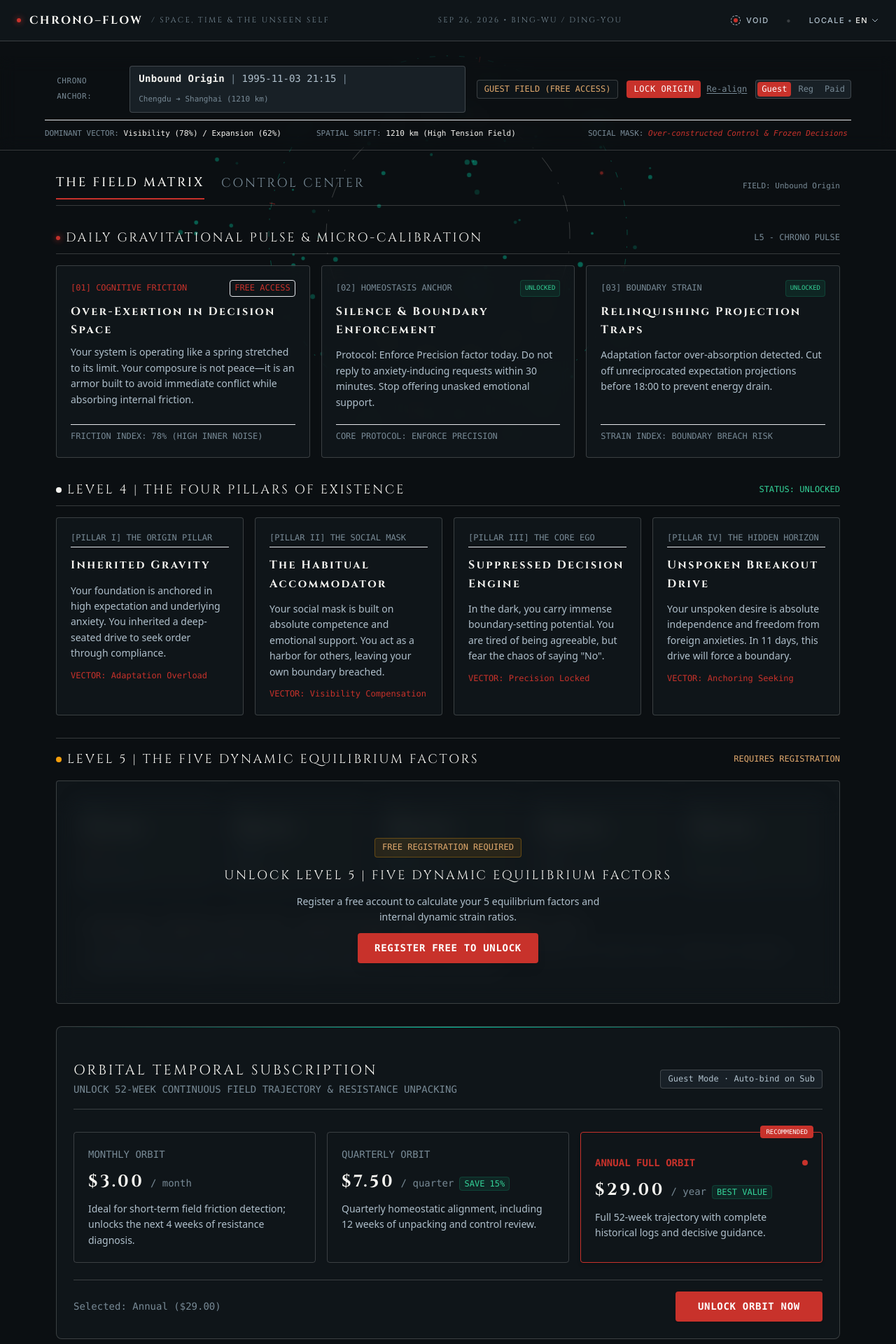
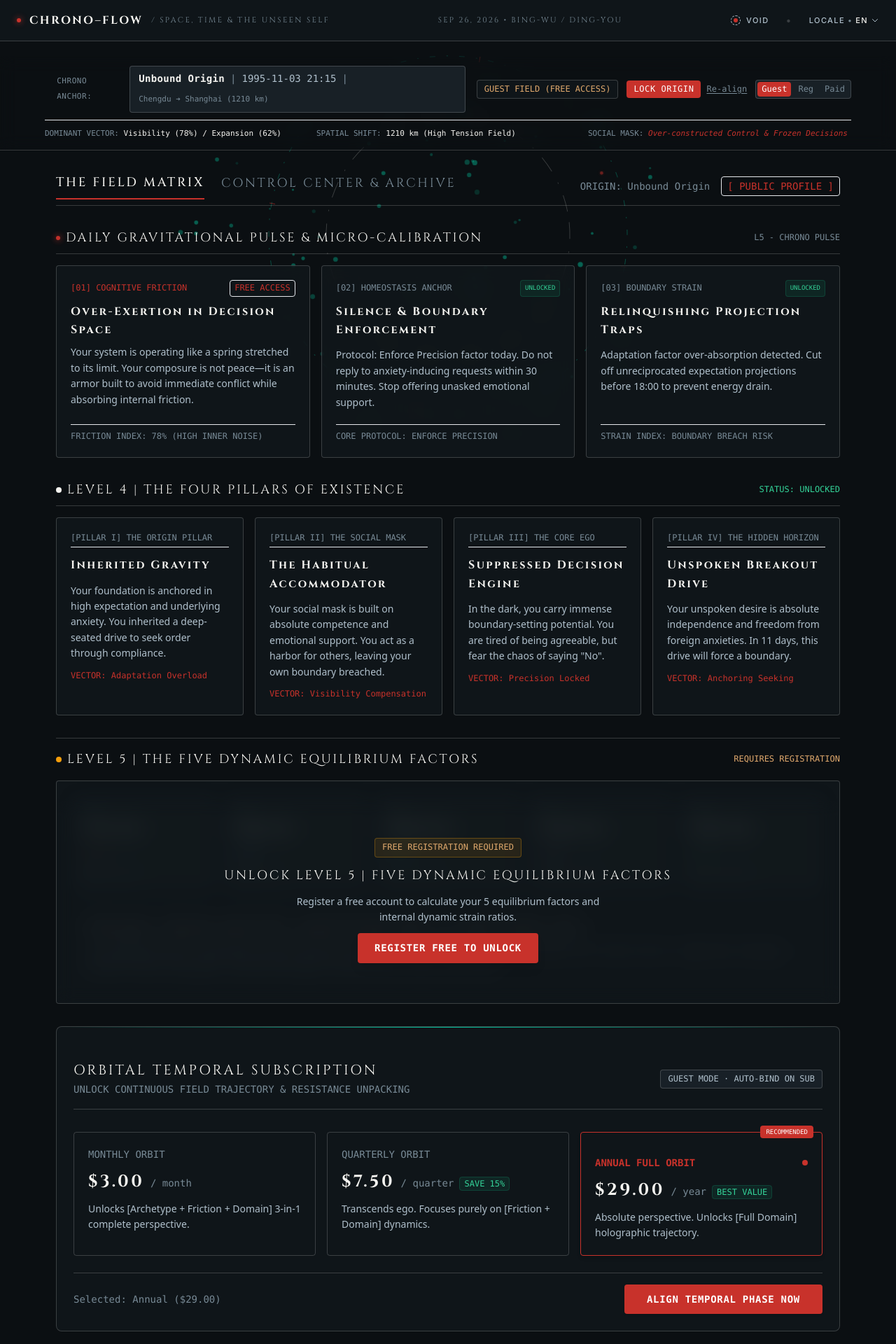
Before and after one commit to wxu198024-art/chrono-flow, a Next.js app: page /dashboard in a window 1280 px wide. Shown: the top 1920 px of the page at 70% size. Built offline with nearby package versions, Linux system fonts and the light colour scheme.

Commit message:
Update page.tsx

```diff
--- a/app/dashboard/page.tsx
+++ b/app/dashboard/page.tsx
@@ -14,18 +14,20 @@ export default function DashboardPage() {
   const isEn = currentLang === 'en';
   const isTW = currentLang === 'zh-TW' || currentLang === 'zh-HK' || currentLang === 'tw';
 
-  // 1. 用户状态：guest(游客) | registered(已注册) | subscribed(付费解锁)
-  const [userState, setUserState] = useState<'guest' | 'registered' | 'subscribed'>('guest');
+  // 1. 用户状态扩展：guest | registered | subscribed_month | subscribed_quarter | subscribed_year
+  type UserRoleState = 'guest' | 'registered' | 'subscribed_month' | 'subscribed_quarter' | 'subscribed_year';
+  const [userState, setUserState] = useState<UserRoleState>('guest');
   const [activeTab, setActiveTab] = useState<'field' | 'control'>('field');
 
-  // 2. 选中的订阅周期：month(月) | quarter(季) | year(年)
+  // 2. 选中的订阅周期：month(月·者局域) | quarter(季·无我) | year(年·天道)
   const [selectedPlan, setSelectedPlan] = useState<'month' | 'quarter' | 'year'>('year');
 
-  // 3. 读取主页输入的真实原点资料
+  // 3. 读取主页输入的真实原点资料与 Node ID
   const [userData, setUserData] = useState({
     name: '',
     birthDate: '',
     birthTime: '',
+    nodeId: 'NODE-8F92',
   });
 
   useEffect(() => {
@@ -34,9 +36,10 @@ export default function DashboardPage() {
       if (stored) {
         const parsed = JSON.parse(stored);
         setUserData({
-          name: parsed.name || (isEn ? 'Seeker' : '探索者'),
+          name: parsed.name || (isEn ? 'Seeker' : isTW ? '探索者' : '探索者'),
           birthDate: parsed.birthDate || '--',
           birthTime: parsed.birthTime || '--',
+          nodeId: parsed.nodeId || 'NODE-8F92',
         });
         return;
       }
@@ -48,6 +51,7 @@ export default function DashboardPage() {
       name: isEn ? 'Unbound Origin' : isTW ? '未綁定原點' : '未绑定原点',
       birthDate: '--',
       birthTime: '--',
+      nodeId: 'NODE-8F92',
     });
   }, [isEn, isTW]);
 
@@ -60,30 +64,34 @@ export default function DashboardPage() {
   const handleRegisterSuccess = (e: React.FormEvent) => {
     e.preventDefault();
     if (!authEmail) return;
-    setUserState('registered'); // 变为已注册，订阅栏依然保留
+    setUserState('registered');
     setShowAuthModal(false);
   };
 
-  // 模拟付费逻辑
+  // 模拟高维相位校准付费逻辑
   const handlePaySuccess = () => {
-    setUserState('subscribed'); // 变为已订阅，订阅栏消失，显示全量页面
+    if (selectedPlan === 'month') setUserState('subscribed_month');
+    else if (selectedPlan === 'quarter') setUserState('subscribed_quarter');
+    else setUserState('subscribed_year');
   };
+
+  const isSubscribed = userState.startsWith('subscribed');
 
   return (
     <div className="min-h-screen bg-[var(--bg-main)] text-[var(--text-primary)] font-sans antialiased transition-colors duration-300 pb-20">
 
       {/* 1. 顶部常驻区域：场域原点依据与碰撞 HEADER */}
       <FieldHeader
-        userRole={userState}
-        onRoleChange={(role) => setUserState(role)}
+        userRole={isSubscribed ? 'subscribed' : (userState as 'guest' | 'registered')}
+        onRoleChange={(role) => setUserState(role as UserRoleState)}
         onTriggerRegister={() => setShowAuthModal(true)}
       />
 
       {/* 2. 主场域内容区 */}
       <main className="max-w-6xl mx-auto px-4 pt-8 space-y-8">
 
-        {/* Tab 导航 */}
-        <div className="flex items-center justify-between border-b border-[var(--border-line)] pb-2">
+        {/* Tab 导航与公开个人主页入口 */}
+        <div className="flex flex-col sm:flex-row sm:items-center justify-between border-b border-[var(--border-line)] pb-2 gap-4">
           <div className="flex gap-6">
             <button
               onClick={() => setActiveTab('field')}
@@ -103,12 +111,22 @@ export default function DashboardPage() {
                   : 'text-[var(--text-muted)] hover:text-[var(--text-primary)]'
               }`}
             >
-              {isEn ? 'CONTROL CENTER' : isTW ? '時空中樞與黑歷史' : '时空中枢与黑历史'}
+              {isEn ? 'CONTROL CENTER & ARCHIVE' : isTW ? '時空中樞與黑歷史' : '时空中枢与黑历史'}
             </button>
           </div>
 
-          <div className="text-[11px] font-mono text-[var(--text-muted)]">
-            {isEn ? `FIELD: ${userData.name}` : isTW ? `當前場域：${userData.name}` : `当前场域：${userData.name}`}
+          <div className="flex items-center gap-4 text-xs font-mono">
+            <span className="text-[var(--text-muted)]">
+              {isEn ? `ORIGIN: ${userData.name}` : isTW ? `當前場域：${userData.name}` : `当前场域：${userData.name}`}
+            </span>
+            <a
+              href={`/chart/${userData.nodeId}`}
+              target="_blank"
+              rel="noopener noreferrer"
+              className="text-[var(--cinnabar)] hover:underline border border-[var(--cinnabar)]/30 px-2 py-0.5 rounded bg-[var(--cinnabar)]/5 transition-all"
+            >
+              {isEn ? '[ PUBLIC PROFILE ]' : isTW ? '[ 公開個人主頁 ]' : '[ 公开个人主页 ]'}
+            </a>
           </div>
         </div>
 
@@ -117,7 +135,7 @@ export default function DashboardPage() {
           <div className="space-y-8">
             {/* 今日重力波脉搏 */}
             <DailyPulse
-              userRole={userState}
+              userRole={isSubscribed ? 'subscribed' : (userState as 'guest' | 'registered')}
               onTriggerRegister={() => setShowAuthModal(true)}
               onTriggerSubscribe={() => {
                 const el = document.getElementById('subscription-section');
@@ -125,14 +143,14 @@ export default function DashboardPage() {
               }}
             />
 
-            {/* 四柱与五维动态均衡 */}
+            {/* 四柱与【者·局·域】五维动态均衡 */}
             <PillarsStructure
               userRole={userState}
               onTriggerRegister={() => setShowAuthModal(true)}
             />
 
             {/* 3. 时空订阅栏（月 / 季 / 年），未付费时展示，付费后隐藏 */}
-            {userState !== 'subscribed' ? (
+            {!isSubscribed ? (
               <section id="subscription-section" className="p-6 border border-[var(--border-line)] bg-[var(--bg-card)] backdrop-blur-md rounded-lg space-y-6 relative overflow-hidden">
                 <div className="absolute top-0 left-0 right-0 yao-yang"></div>
 
@@ -143,23 +161,23 @@ export default function DashboardPage() {
                     </h2>
                     <p className="text-xs text-[var(--text-muted)] font-mono mt-0.5">
                       {isEn
-                        ? 'UNLOCK 52-WEEK CONTINUOUS FIELD TRAJECTORY & RESISTANCE UNPACKING'
+                        ? 'UNLOCK CONTINUOUS FIELD TRAJECTORY & RESISTANCE UNPACKING'
                         : isTW
-                        ? '解鎖 52 週連續場域重力軌跡與週度阻力解包'
-                        : '解锁 52 周连续场域重力轨迹与周度阻力解包'}
+                        ? '解鎖連續場域重力軌跡與週度阻力解包'
+                        : '解锁连续场域重力轨迹与周度阻力解包'}
                     </p>
                   </div>
                   <div className="text-[10px] font-mono px-2.5 py-1 rounded border border-[var(--border-line)] bg-[var(--bg-card-hover)] text-[var(--text-secondary)]">
                     {userState === 'registered'
-                      ? isEn ? 'Origin Anchored · Select Plan' : isTW ? '原點已綁定 · 選方案解鎖' : '原点已绑定 · 选方案解锁'
-                      : isEn ? 'Guest Mode · Auto-bind on Sub' : isTW ? '遊客狀態 · 訂閱後自動綁定' : '游客状态 · 订阅后自动绑定'}
+                      ? isEn ? 'ORIGIN ANCHORED · SELECT ORBIT' : isTW ? '原點已綁定 · 選方案解鎖' : '原点已绑定 · 选方案解锁'
+                      : isEn ? 'GUEST MODE · AUTO-BIND ON SUB' : isTW ? '遊客狀態 · 訂閱後自動綁定' : '游客状态 · 订阅后自动绑定'}
                   </div>
                 </div>
 
                 {/* 月 / 季 / 年 卡片 */}
                 <div className="grid grid-cols-1 md:grid-cols-3 gap-4 pt-2">
 
-                  {/* 月度 */}
+                  {/* 月度：解锁 者·局·域 */}
                   <div
                     onClick={() => setSelectedPlan('month')}
                     className={`p-5 rounded border transition-all cursor-pointer space-y-3 relative ${
@@ -186,14 +204,14 @@ export default function DashboardPage() {
                     </div>
                     <p className="text-xs text-[var(--text-secondary)] leading-relaxed">
                       {isEn
-                        ? 'Ideal for short-term field friction detection; unlocks the next 4 weeks of resistance diagnosis.'
+                        ? 'Unlocks [Archetype + Friction + Domain] 3-in-1 complete perspective.'
                         : isTW
-                        ? '適合短期場域重力波動探測，解鎖未來 4 週阻力診斷。'
-                        : '适合短期场域重力波动探测，解锁未来 4 周阻力诊断。'}
+                        ? '解鎖【~者】+【~局】+【~域】三位一體全貌。'
+                        : '解锁【~者】+【~局】+【~域】三位一体全貌。'}
                     </p>
                   </div>
 
-                  {/* 季度 */}
+                  {/* 季度：无我之境 (隐去者) */}
                   <div
                     onClick={() => setSelectedPlan('quarter')}
                     className={`p-5 rounded border transition-all cursor-pointer space-y-3 relative ${
@@ -223,14 +241,14 @@ export default function DashboardPage() {
                     </div>
                     <p className="text-xs text-[var(--text-secondary)] leading-relaxed">
                       {isEn
-                        ? 'Quarterly homeostatic alignment, including 12 weeks of unpacking and control review.'
+                        ? 'Transcends ego. Focuses purely on [Friction + Domain] dynamics.'
                         : isTW
-                        ? '季度內穩態調諧，包含 12 週阻力解包與中樞複盤。'
-                        : '季度内稳态调谐，包含 12 周阻力解包与中枢复盘。'}
+                        ? '進入「無我之境」，聚聚焦【~局】+【~域】動態博弈。'
+                        : '进入“无我之境”，聚焦【~局】+【~域】动态博弈。'}
                     </p>
                   </div>
 
-                  {/* 年度 */}
+                  {/* 年度：天道之境 (全息域) */}
                   <div
                     onClick={() => setSelectedPlan('year')}
                     className={`p-5 rounded border transition-all cursor-pointer space-y-3 relative ${
@@ -258,15 +276,15 @@ export default function DashboardPage() {
                         {isEn ? ' / year' : isTW ? ' / 年' : ' / 年'}
                       </span>
                       <span className="ml-2 text-[10px] font-mono text-emerald-400 bg-emerald-500/10 border border-emerald-500/20 px-1.5 py-0.5 rounded">
-                        {isEn ? 'BEST VALUE' : isTW ? '省 15%' : '省 15%'}
+                        {isEn ? 'BEST VALUE' : isTW ? '超值首選' : '超值首选'}
                       </span>
                     </div>
                     <p className="text-xs text-[var(--text-secondary)] leading-relaxed">
                       {isEn
-                        ? 'Full 52-week trajectory with complete historical logs and decisive guidance.'
+                        ? 'Absolute perspective. Unlocks [Full Domain] holographic trajectory.'
                         : isTW
-                        ? '完整 52 週重力軌跡與黑歷史歸檔，提供終極裁決指引。'
-                        : '完整 52 周重力轨迹与黑历史归档，提供终极裁决指引。'}
+                        ? '大道至簡，直達【~域】全息時空空間與終極歸檔。'
+                        : '大道至简，直达【~域】全息时空空间与终极归档。'}
                     </p>
                   </div>
 
@@ -286,26 +304,29 @@ export default function DashboardPage() {
                     onClick={handlePaySuccess}
                     className="w-full sm:w-auto px-8 py-2.5 bg-[var(--cinnabar)] text-white text-xs font-mono font-bold rounded shadow hover:opacity-90 transition-all uppercase tracking-wider"
                   >
-                    {isEn ? 'UNLOCK ORBIT NOW' : isTW ? '立即支付解鎖場域軌道' : '立即支付解锁场域轨道'}
+                    {isEn ? 'ALIGN TEMPORAL PHASE NOW' : isTW ? '立即校準高維相位' : '立即校准高维相位'}
                   </button>
                 </div>
               </section>
             ) : (
-              /* 付费完成后出现的全景视图模块 */
-              <section className="p-8 border border-emerald-500/30 bg-emerald-500/5 rounded-lg space-y-4 text-center">
+              /* 付费完成后出现的相位重构视图 */
+              <section className="p-8 border border-emerald-500/30 bg-emerald-500/5 rounded-lg space-y-4 text-center relative overflow-hidden">
                 <div className="inline-block p-3 rounded-full bg-emerald-500/10 border border-emerald-500/30 text-emerald-400 font-mono text-xs">
                   ✓ TEMPORAL ALIGNMENT ACTIVE
                 </div>
                 <h3 className="font-serif-title text-xl text-[var(--text-primary)]">
-                  {isEn ? 'FULL FIELD MATRIX UNLOCKED' : isTW ? '場域重力軌跡已全量解鎖' : '场域重力轨迹已全量解锁'}
+                  {isEn ? 'FIELD PHASE RECONFIGURED' : isTW ? '高維相位已重新重構' : '高维相位已重新重构'}
                 </h3>
                 <p className="text-xs text-[var(--text-secondary)] max-w-xl mx-auto leading-relaxed">
                   {isEn
-                    ? `Your origin profile (${userData.name} / ${userData.birthDate}) is mapped to the field. All weekly resistance analyses and archives are synced.`
+                    ? `Origin (${userData.name}) field state is mapped. Current Level: [${userState.replace('subscribed_', '').toUpperCase()} ORBIT].`
                     : isTW
-                    ? `您的原點檔案（${userData.name} / ${userData.birthDate}）與場域已建立映射。訂閱週期內所有每週阻力解包與歷史存檔已同步。`
-                    : `您的原点档案（${userData.name} / ${userData.birthDate}）与场域已建立映射。订阅周期内所有每周阻力解包与历史存档已同步。`}
+                    ? `原點（${userData.name}）場域相位已完成映射。當前境界：[${userState === 'subscribed_month' ? '月度·三位一體' : userState === 'subscribed_quarter' ? '季度·無我之境' : '年度·天道全息'}]。`
+                    : `原点（${userData.name}）场域相位已完成映射。当前境界：[${userState === 'subscribed_month' ? '月度·三位一体' : userState === 'subscribed_quarter' ? '季度·无我之境' : '年度·天道全息'}]。`}
                 </p>
+                <div className="pt-2 text-[10px] font-mono text-[var(--text-muted)] tracking-widest opacity-60">
+                  GetChronoFlow
+                </div>
               </section>
             )}
           </div>
@@ -315,8 +336,8 @@ export default function DashboardPage() {
         {activeTab === 'control' && (
           <ChronoControlCenter
             userEmail={authEmail || `${userData.name || 'user'}@field.io`}
-            userRole={userState}
-            subPlan={userState === 'subscribed' ? selectedPlan : 'none'}
+            userRole={isSubscribed ? 'subscribed' : (userState as 'guest' | 'registered')}
+            subPlan={isSubscribed ? selectedPlan : 'none'}
           />
         )}
       </main>
@@ -332,7 +353,7 @@ export default function DashboardPage() {
                   {isEn ? 'REGISTER ORIGIN ANCHOR' : isTW ? '保存場域原點檔案' : '保存场域原点档案'}
                 </h3>
                 <p className="text-[10px] font-mono text-[var(--text-muted)] mt-0.5">
-                  {isEn ? 'Anchor:' : '绑定原点：'} {userData.name} ({userData.birthDate} {userData.birthTime})
+                  {isEn ? 'ANCHOR:' : '绑定原点：'} {userData.name} ({userData.birthDate} {userData.birthTime})
                 </p>
               </div>
               <button
@@ -346,7 +367,7 @@ export default function DashboardPage() {
             <form onSubmit={handleRegisterSuccess} className="space-y-4">
               <div>
                 <label className="block text-xs font-mono text-[var(--text-muted)] mb-1">
-                  {isEn ? 'Email / Account' : isTW ? '通信郵箱 / 賬號' : '通信邮箱 / 账号'}
+                  {isEn ? 'Email / Identity' : isTW ? '通信郵箱 / 賬號' : '通信邮箱 / 账号'}
                 </label>
                 <input
                   type="email"
@@ -372,14 +393,6 @@ export default function DashboardPage() {
                 />
               </div>
 
-              <p className="text-[11px] text-[var(--text-muted)] font-sans leading-normal">
-                {isEn
-                  ? 'Registration locks your origin parameters. Subscribe to unlock 52-week trajectory tracking.'
-                  : isTW
-                  ? '註冊後將鎖定該原點參數。訂閱後可解鎖 52 週週期溯源。'
-                  : '注册后将锁定该原点参数。订阅后可解锁 52 周周期溯源。'}
-              </p>
-
               <button
                 type="submit"
                 className="w-full py-2.5 bg-[var(--cinnabar)] text-white text-xs font-mono font-bold rounded hover:opacity-90 transition-all uppercase tracking-wider"
```
